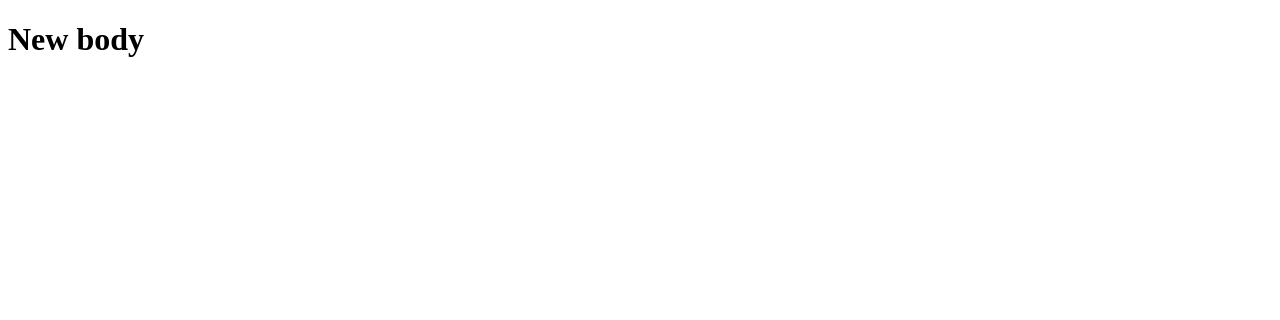
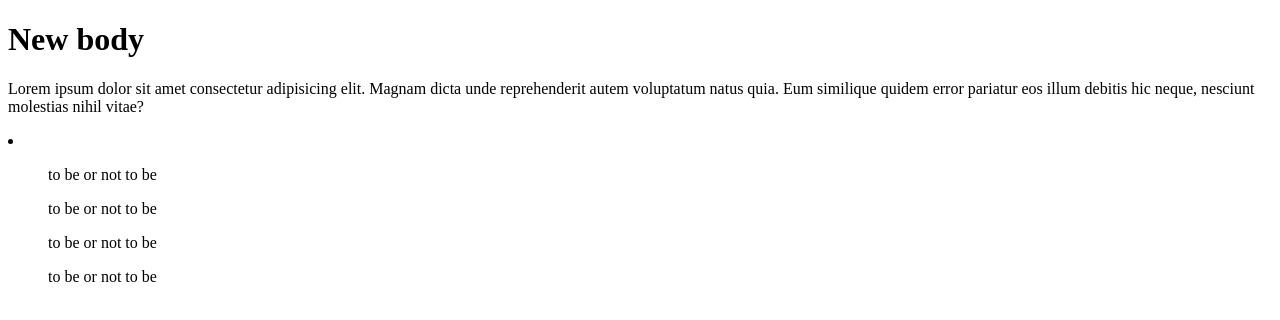
Before and after one commit to UruBuilds/deepen-git, a plain HTML site: page index.html in a window 1280 px wide. Drawn offline with Linux system fonts and the light colour scheme.

Commit message:
Update index.html

```diff
--- a/index.html
+++ b/index.html
@@ -7,5 +7,24 @@
   </head>
   <body>
     <h1>New body</h1>
+    <p>
+      Lorem ipsum dolor sit amet consectetur adipisicing elit. Magnam dicta unde
+      reprehenderit autem voluptatum natus quia. Eum similique quidem error
+      pariatur eos illum debitis hic neque, nesciunt molestias nihil vitae?
+    </p>
+    <li>
+      <ul>
+        to be or not to be
+      </ul>
+      <ul>
+        to be or not to be
+      </ul>
+      <ul>
+        to be or not to be
+      </ul>
+      <ul>
+        to be or not to be
+      </ul>
+    </li>
   </body>
 </html>
```
